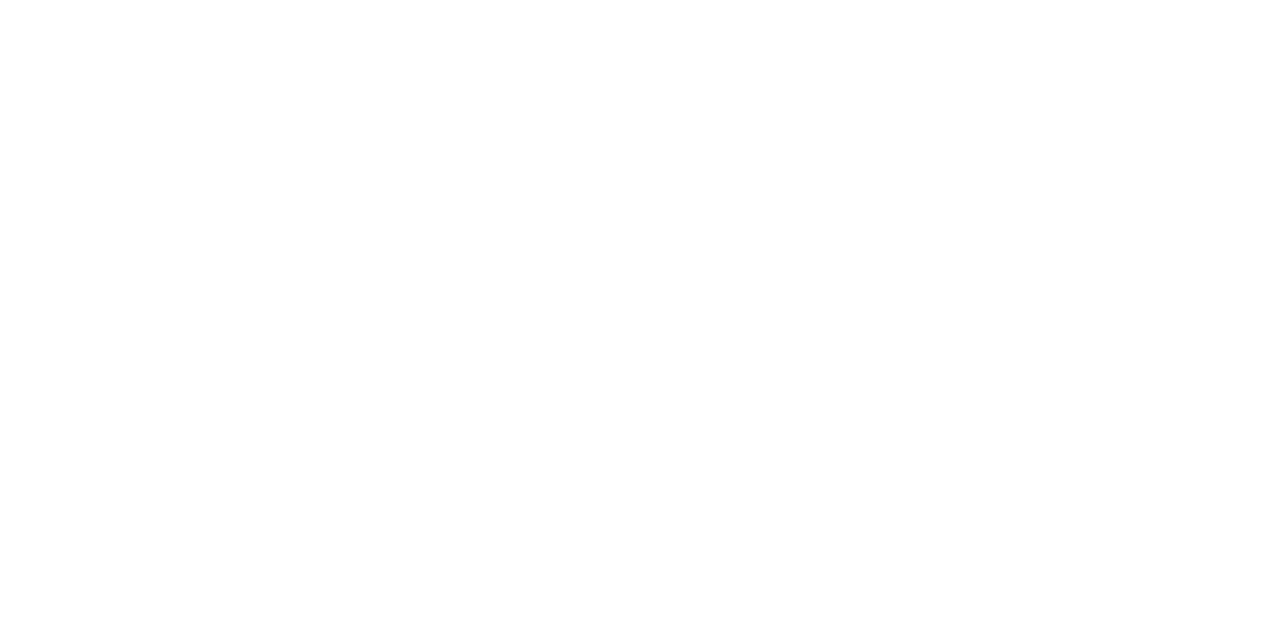
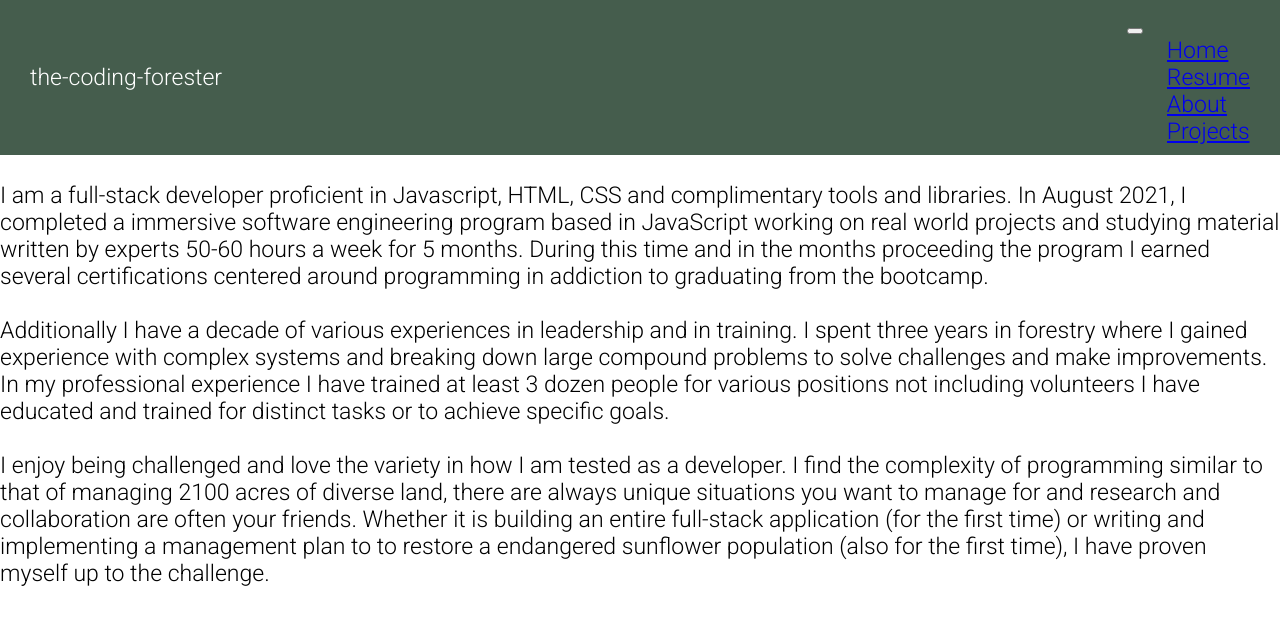
Before and after one commit to the-coding-forester/the-coding-forester.github.io, a React (Create React App) app: page /about in a window 1280 px wide. Shown: the top 624 px of the page. Built offline with nearby package versions, Linux system fonts and the light colour scheme.

Commit message:
content in about page but need styling, no content in into section of homepage

```diff
--- /dev/null
+++ b/src/AboutPage/AboutPage.jsx
@@ -0,0 +1,42 @@
+import React from "react";
+import MenuBar from "../Components/MenuBar/MenuBar"
+import "./aboutpage.scss"
+
+function AboutPage() {
+  const about = (
+    <div className="body">
+      <br />
+      <p>
+        I am a full-stack developer proficient in Javascript, HTML, CSS and complimentary tools and libraries.
+        In August 2021, I completed a immersive software engineering program based in JavaScript working on real world
+        projects and studying material written by experts 50-60 hours a week for 5 months. During this time and in the
+        months proceeding the program I earned several certifications centered around programming in addiction to graduating
+        from the bootcamp.
+      </p>
+      <br />
+      <p>
+        Additionally I have a decade of various experiences in leadership and in training. I spent three years in forestry where I
+        gained experience with complex systems and breaking down large compound problems to solve challenges and make improvements.
+        In my professional experience I have trained at least 3 dozen people for various positions not including volunteers I have
+        educated and trained for distinct tasks or to achieve specific goals.
+      </p>
+      <br />
+      <p>
+        I enjoy being challenged and love the variety in how I am tested as a developer. I find the complexity of programming similar
+        to that of managing 2100 acres of diverse land, there are always unique situations you want to manage for and research and
+        collaboration are often your friends. Whether it is building an entire full-stack application (for the first time) or writing
+        and implementing a management plan to to restore a endangered sunflower population (also for the first time), I have proven
+        myself up to the challenge.
+      </p>
+    </div>
+  )
+
+  return (
+    <div className="aboutpage" id="aboutpage">
+      <MenuBar />
+      {about}
+    </div>
+  )
+}
+
+export default AboutPage;
--- /dev/null
+++ b/src/AboutPage/aboutpage.scss
@@ -0,0 +1,7 @@
+.aboutpage{
+  color: black;
+  font-weight: 100;
+  text-align: left;
+
+
+}
--- a/src/Components/MenuBar/MenuBar.jsx
+++ b/src/Components/MenuBar/MenuBar.jsx
@@ -6,7 +6,7 @@
   const [navbarOpen, setNavbarOpen] = useState(false);
   const handleToggle = () => {
     setNavbarOpen((prev) => !prev);
-  }
+  };
 
   return (
     <div className="menubar" id="menubar">
--- a/src/HomePage/homepage.scss
+++ b/src/HomePage/homepage.scss
@@ -3,7 +3,6 @@
 
     width: 100%;
     height: 100vh;
-    background-color: wheat;
     position: relative;
     scroll-snap-type: y mandatory;
 
--- a/src/Routes.js
+++ b/src/Routes.js
@@ -1,5 +1,6 @@
 import React from "react";
 import { Route, Switch, Redirect } from "react-router-dom";
+import AboutPage from "./AboutPage/AboutPage";
 import HomePage from "./HomePage/HomePage";
 
 function Routes() {
@@ -12,6 +13,9 @@
         <Route exact={true} path="/home">
           <HomePage />
         </Route>
+        <Route exact={true} path="/about">
+          <AboutPage />
+        </Route>
       </Switch>
     </div>
   );
```
